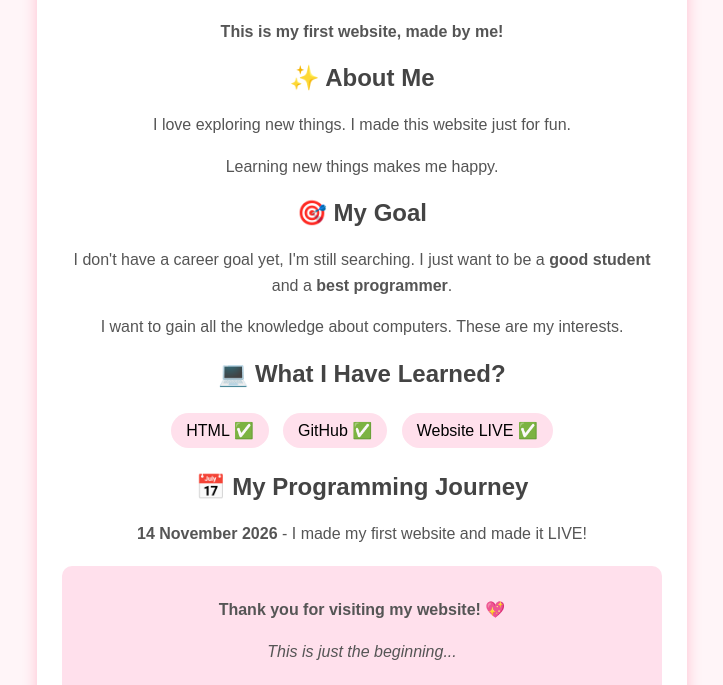
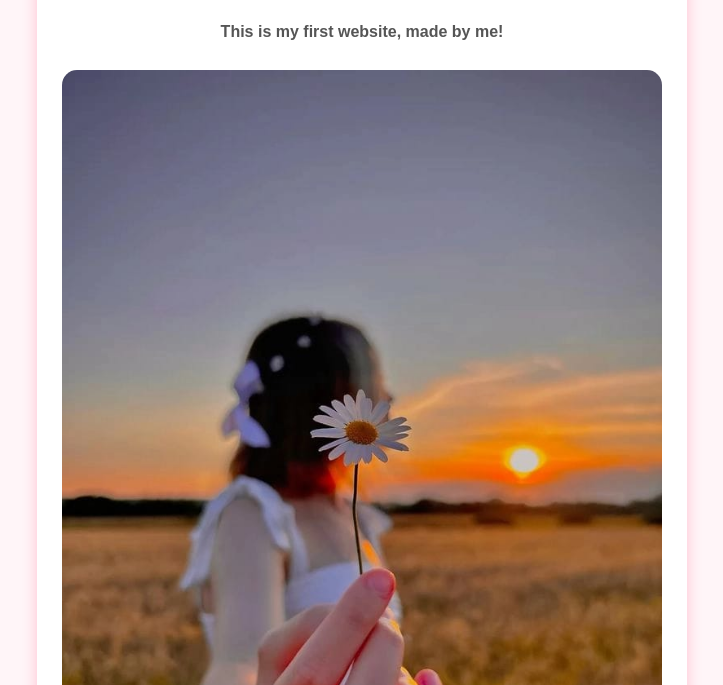
Before and after one commit to Amna-learns/my-first-project, a plain HTML site: page index.html in a window 1280 px wide. Shown: the part 115-800 px from the top of the page, without its empty margins (278-1001 px from the left). Drawn offline with Linux system fonts and the light colour scheme.

Commit message:
Add image to index.html
Added an image to the homepage.

```diff
--- a/index.html
+++ b/index.html
@@ -16,6 +16,7 @@ p { color: #555; line-height: 1.6; }
 <div class="box">
 <h1>Hello! I'm Amna! 👋</h1>
 <p><b>This is my first website, made by me!</b></p>
+ <img src="flower.jpg.jpeg" width="100%" style="border-radius: 15px; margin-top: 10px;">
 
 <h2>✨ About Me</h2>
 <p>I love exploring new things. I made this website just for fun.</p>
```
